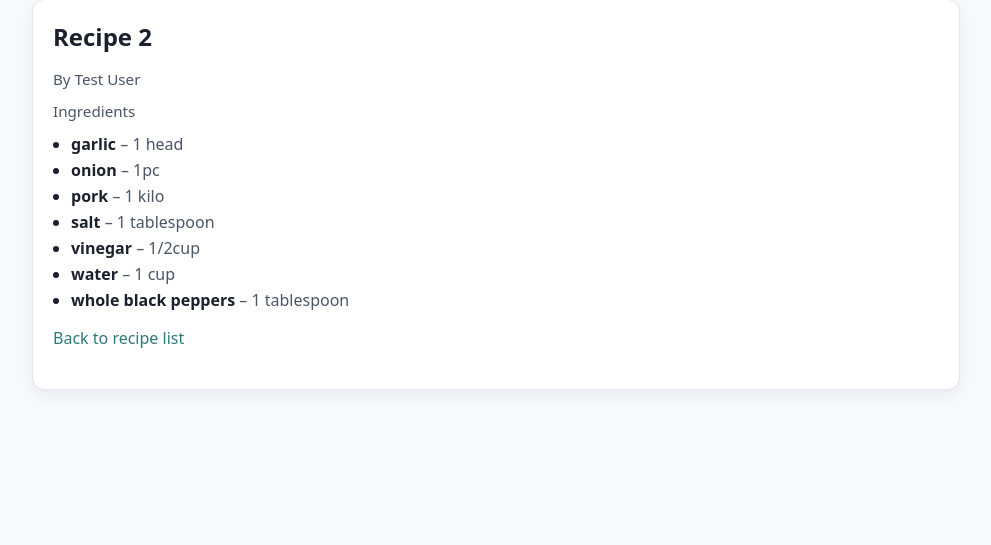
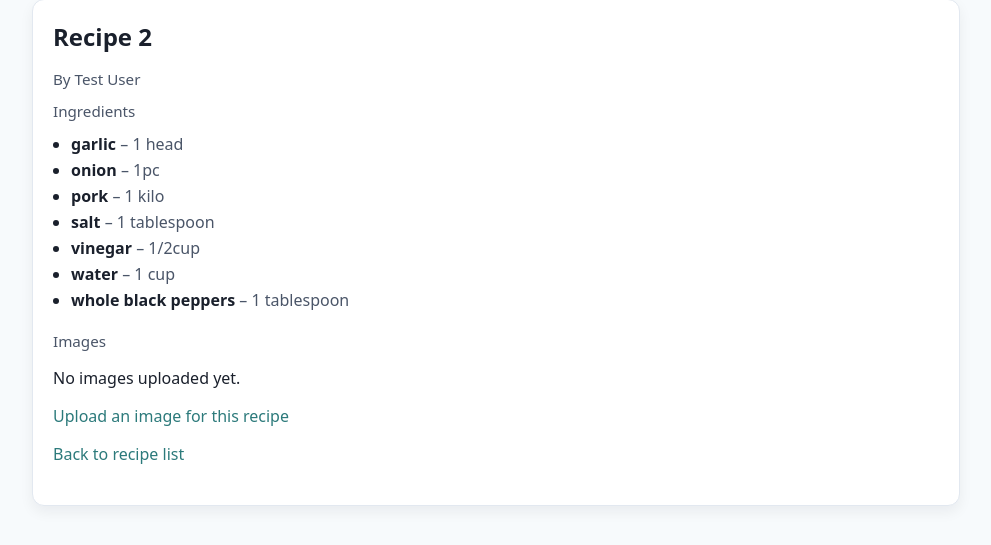
Before and after one commit to jackwu1213/recipebook-wu-jack, a Django app: page /recipe/2 in a window 1280 px wide. Shown: the part 105-650 px from the top of the page, without its empty margins (144-1135 px from the left). Run offline with Django 4.2, Linux system fonts and the light colour scheme; a user stored in the database is signed in; data comes from the database, SQL or seed files in the repository; both versions use the stored data as it was after the commit.

Commit message:
Lab 4: add recipe image upload and recipe creation

```diff
--- a/ledger/models.py
+++ b/ledger/models.py
@@ -35,6 +35,19 @@ class Recipe(models.Model):
         return reverse("ledger:recipe_detail", kwargs={"pk": self.pk})
 
 
+class RecipeImage(models.Model):
+    recipe = models.ForeignKey(
+        Recipe,
+        on_delete=models.CASCADE,
+        related_name="images"
+    )
+    image = models.ImageField(upload_to="recipe_images/")
+    description = models.CharField(max_length=255, blank=True)
+
+    def __str__(self):
+        return self.description or f"Image for {self.recipe.name}"
+
+
 class RecipeIngredient(models.Model):
     quantity = models.CharField(max_length=100)
     ingredient = models.ForeignKey(
--- a/ledger/templates/ledger/base.html
+++ b/ledger/templates/ledger/base.html
@@ -135,13 +135,33 @@
         }
 
         input[type="text"],
-        input[type="password"] {
+        input[type="password"],
+        input[type="file"],
+        textarea {
             width: 100%;
             padding: 8px 12px;
             border: 1px solid var(--border-color);
             border-radius: 6px;
             font-size: 1rem;
             font-family: inherit;
+        }
+
+        textarea {
+            min-height: 120px;
+            resize: vertical;
+        }
+
+        .helptext {
+            display: block;
+            margin-top: 4px;
+            color: var(--muted-text);
+            font-size: 0.85rem;
+        }
+
+        .errorlist {
+            margin: 6px 0 0;
+            padding-left: 18px;
+            color: #c53030;
         }
 
         button[type="submit"] {
--- a/ledger/templates/ledger/recipe_detail.html
+++ b/ledger/templates/ledger/recipe_detail.html
@@ -20,6 +20,29 @@
         {% endfor %}
     </ul>
 
+    <p class="subtitle" style="margin-top: 20px;">Images</p>
+
+    {% if recipe.images.all %}
+        <div style="display: grid; grid-template-columns: repeat(auto-fit, minmax(220px, 1fr)); gap: 16px; margin-top: 12px;">
+            {% for image in recipe.images.all %}
+                <figure style="margin: 0; padding: 12px; border: 1px solid #e2e8f0; border-radius: 10px; background: #fdfdfd;">
+                    <img src="{{ image.image.url }}" alt="{{ image.description }}" style="width: 100%; height: 220px; object-fit: cover; border-radius: 8px; display: block;">
+                    {% if image.description %}
+                        <figcaption style="margin-top: 8px; color: #4a5568;">{{ image.description }}</figcaption>
+                    {% endif %}
+                </figure>
+            {% endfor %}
+        </div>
+    {% else %}
+        <p>No images uploaded yet.</p>
+    {% endif %}
+
+    {% if user.is_authenticated %}
+        <p style="margin-top: 16px;">
+            <a href="{% url 'ledger:recipe_add_image' recipe.pk %}">Upload an image for this recipe</a>
+        </p>
+    {% endif %}
+
     <p style="margin-top: 16px;">
         <a href="{% url 'ledger:recipe_list' %}">Back to recipe list</a>
     </p>
--- a/ledger/templates/ledger/recipe_list.html
+++ b/ledger/templates/ledger/recipe_list.html
@@ -4,6 +4,12 @@
     <h2 class="page-heading">Recipe List</h2>
 
     <p class="subtitle">Browse the available recipes and click to view their ingredients.</p>
+
+    {% if user.is_authenticated %}
+        <p style="margin-bottom: 20px;">
+            <a href="{% url 'ledger:recipe_add' %}">Add a new recipe</a>
+        </p>
+    {% endif %}
 
     <ul style="list-style: none; padding: 0; margin: 0;">
         {% for recipe in recipes %}
--- a/ledger/urls.py
+++ b/ledger/urls.py
@@ -6,7 +6,9 @@ app_name = "ledger"
 
 urlpatterns = [
     path("recipes/list", views.recipe_list, name="recipe_list"),
+    path("recipe/add", views.recipe_add, name="recipe_add"),
     path("recipe/<int:pk>", views.recipe_detail, name="recipe_detail"),
+    path("recipe/<int:pk>/add_image", views.recipe_add_image, name="recipe_add_image"),
     path("login/", views.user_login, name="login"),
     path("logout/", views.user_logout, name="logout"),
     path("password-reset/", views.password_reset, name="password_reset"),
--- a/ledger/views.py
+++ b/ledger/views.py
@@ -3,7 +3,8 @@ from django.contrib.auth import authenticate, login, logout
 from django.contrib.auth.decorators import login_required
 from django.contrib import messages
 
-from .models import Recipe
+from .forms import RecipeForm, RecipeImageForm
+from .models import Profile, Recipe
 
 
 def recipe_list(request):
@@ -17,6 +18,50 @@ def recipe_detail(request, pk):
     recipe = get_object_or_404(Recipe, pk=pk)
     context = {"recipe": recipe}
     return render(request, "ledger/recipe_detail.html", context)
+
+
+@login_required(login_url="ledger:login")
+def recipe_add(request):
+    if request.method == "POST":
+        form = RecipeForm(request.POST)
+        if form.is_valid():
+            profile, _ = Profile.objects.get_or_create(
+                user=request.user,
+                defaults={
+                    "name": request.user.get_username(),
+                    "short_bio": "",
+                },
+            )
+            recipe = form.save(commit=False)
+            recipe.author = profile
+            recipe.save()
+            return redirect("ledger:recipe_detail", pk=recipe.pk)
+    else:
+        form = RecipeForm()
+
+    context = {"form": form}
+    return render(request, "ledger/recipe_form.html", context)
+
+
+@login_required(login_url="ledger:login")
+def recipe_add_image(request, pk):
+    recipe = get_object_or_404(Recipe, pk=pk)
+
+    if request.method == "POST":
+        form = RecipeImageForm(request.POST, request.FILES)
+        if form.is_valid():
+            recipe_image = form.save(commit=False)
+            recipe_image.recipe = recipe
+            recipe_image.save()
+            return redirect("ledger:recipe_detail", pk=recipe.pk)
+    else:
+        form = RecipeImageForm()
+
+    context = {
+        "form": form,
+        "recipe": recipe,
+    }
+    return render(request, "ledger/recipe_image_form.html", context)
 
 
 def user_login(request):
--- a/recipebook/settings.py
+++ b/recipebook/settings.py
@@ -112,6 +112,9 @@ USE_TZ = True
 
 STATIC_URL = "static/"
 
+MEDIA_URL = "media/"
+MEDIA_ROOT = BASE_DIR / "media"
+
 # Default primary key field type
 # https://docs.djangoproject.com/en/4.2/ref/settings/#default-auto-field
 
--- a/recipebook/urls.py
+++ b/recipebook/urls.py
@@ -14,6 +14,8 @@ Including another URLconf
     1. Import the include() function: from django.urls import include, path
     2. Add a URL to urlpatterns:  path('blog/', include('blog.urls'))
 """
+from django.conf import settings
+from django.conf.urls.static import static
 from django.contrib import admin
 from django.urls import include, path
 from django.views.generic import RedirectView
@@ -23,3 +25,6 @@ urlpatterns = [
     path("", RedirectView.as_view(pattern_name="ledger:recipe_list", permanent=False)),
     path("", include("ledger.urls")),
 ]
+
+if settings.DEBUG:
+    urlpatterns += static(settings.MEDIA_URL, document_root=settings.MEDIA_ROOT)
```
Also changed, not shown: ledger/admin.py (+14 -2 lines), ledger/forms.py (added, +15 -0 lines), ledger/templates/ledger/recipe_form.html (added, +23 -0 lines), ledger/templates/ledger/recipe_image_form.html (added, +23 -0 lines), db.sqlite3, ledger/migrations/0003_recipeimage.py (added), media/recipe_images/QQ图片20201008210822.jpg (added), 1 other file.
